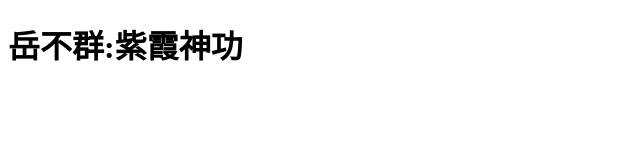
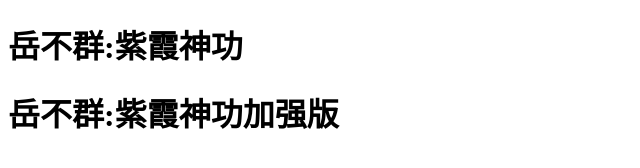
Before and after one commit to pss1219/hs, a plain HTML site: page index.html in a window 1280 px wide. Shown: the whole page, without its empty margins (0-640 px from the left). Drawn offline with Linux system fonts and the light colour scheme.

Commit message:
紫霞神功加强版 提交

```diff
--- a/index.html
+++ b/index.html
@@ -8,5 +8,6 @@
 </head>
 <body>
     <h1>岳不群:紫霞神功</h1>
+    <h1>岳不群:紫霞神功加强版</h1>
 </body>
 </html>
```
